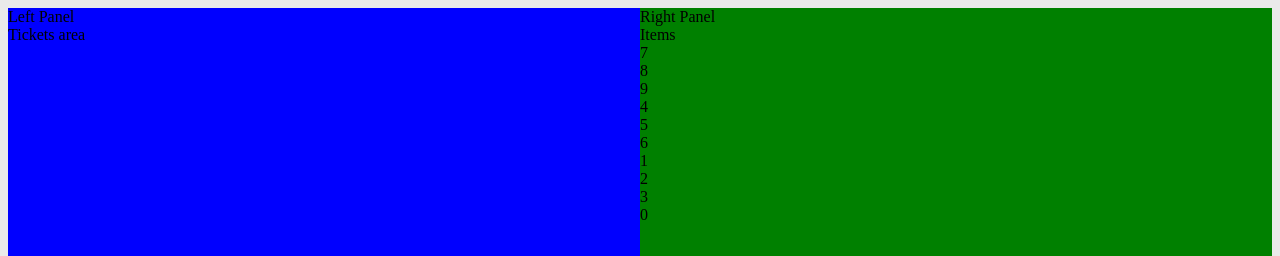
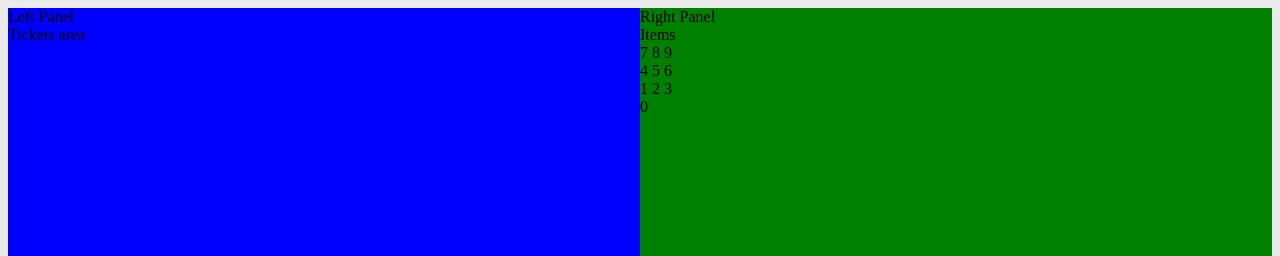
Before and after one commit to plainoldprogrammer/web-vanillapos, a plain HTML site: page index.html in a window 1280 px wide. Shown: the top 256 px of the page. Drawn offline with Linux system fonts and the light colour scheme.

Commit message:
displaying the buttons as a keynum pad

```diff
--- a/css/styles.css
+++ b/css/styles.css
@@ -26,3 +26,7 @@ body
 .status-bar {
 	background-color: yellow;
 }
+
+.button {
+	display: inline;
+}
--- a/index.html
+++ b/index.html
@@ -23,22 +23,22 @@
 						</div>
 						<div>
 							<div>
-								<div>7</div>
-								<div>8</div>
-								<div>9</div>
+								<div class="button">7</div>
+								<div class="button">8</div>
+								<div class="button">9</div>
 							</div>
 							<div>
-								<div>4</div>
-								<div>5</div>
-								<div>6</div>
+								<div class="button">4</div>
+								<div class="button">5</div>
+								<div class="button">6</div>
 							</div>
 							<div>
-								<div>1</div>
-								<div>2</div>
-								<div>3</div>
+								<div class="button">1</div>
+								<div class="button">2</div>
+								<div class="button">3</div>
 							</div>
 							<div>
-								<div>0</div>
+								<div clas="button">0</div>
 							</div>
 						</div>
 					</div>
```
